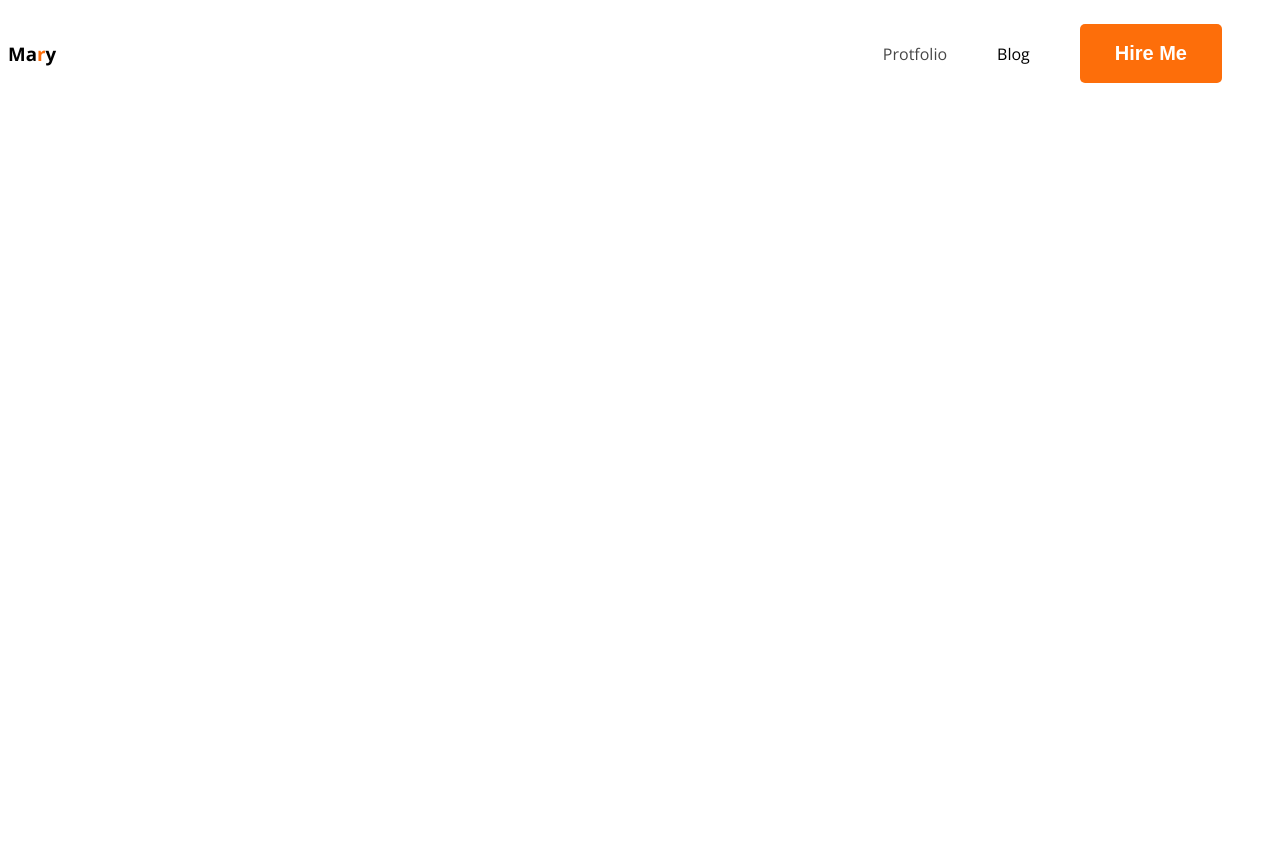
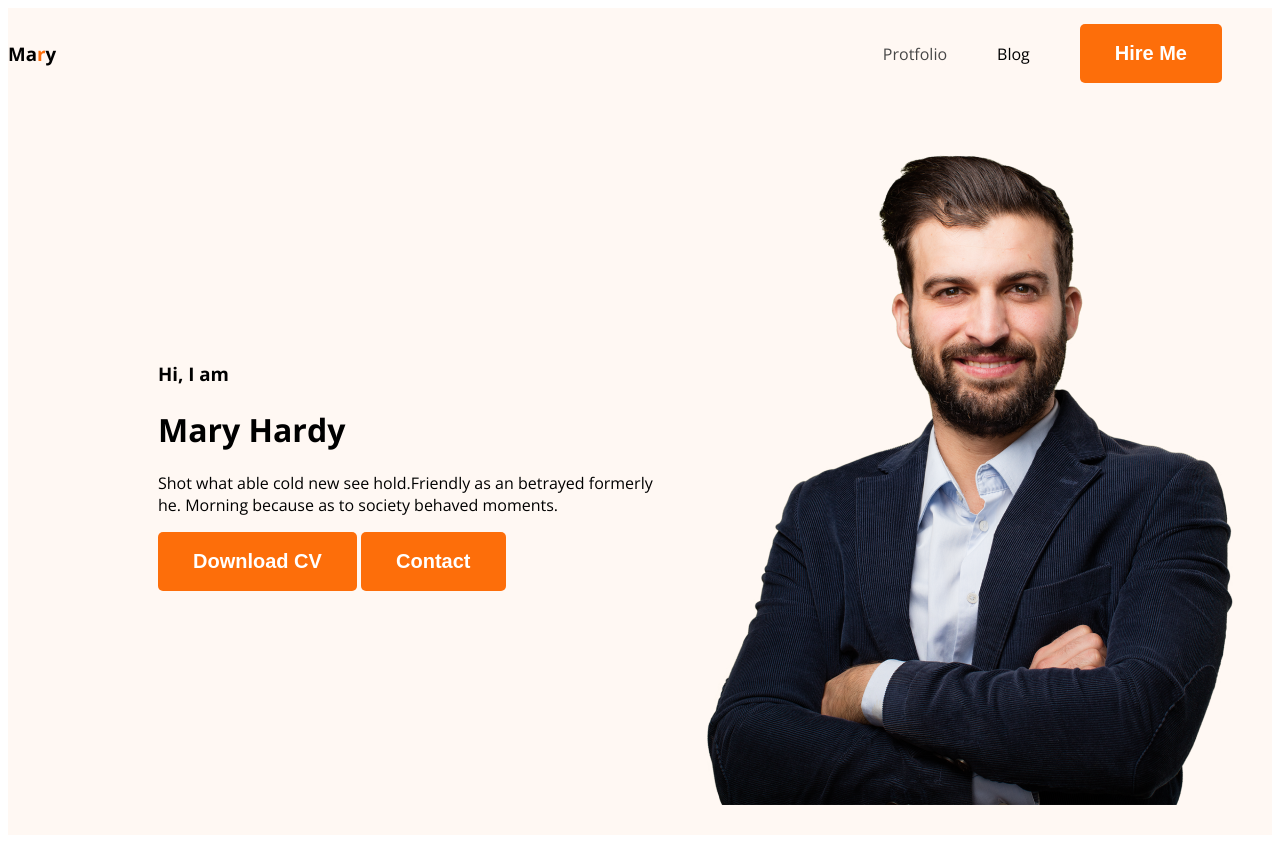
Before and after one commit to sumonmahady/devloper-repo, a plain HTML site: page index.html in a window 1280 px wide. Before the commit the page ends 800 px from the top, so only its background shows below. Drawn offline with nearby package versions, Linux system fonts and the light colour scheme.

Commit message:
added banner

```diff
--- a/index.html
+++ b/index.html
@@ -12,7 +12,7 @@
 
 </head>
 <body>
-    <header>
+    <header class="header">
         <nav>
             <h3 class="nav title">Ma<span class="text-primary">r</span>y</h3>
             <ul>
@@ -21,6 +21,18 @@
                 <li><button class="btn-primary">Hire Me</button></li>
             </ul>
         </nav>
+        <div class="banner">
+            <div>
+                <h3 class="banner-gretting">Hi, I  am</h3>
+                <h1 class="benner-title">Mary Hardy</h1>
+                <p class="banner-description">Shot what able cold new see hold.Friendly as an betrayed formerly he. Morning because as to society behaved moments.</p>
+                <button class="btn-primary">Download CV</button>
+                <button class="btn-primary">Contact</button>
+            </div>
+            <img class="profil-pic" src="images/hardy.png" alt="">
+
+
+        </div>
     </header>
 
     <main>
--- a/style/web.css
+++ b/style/web.css
@@ -44,3 +44,16 @@ nav a {
     font-weight: 800;
 
 }
+.header{
+    background: #FFF8F3;
+}
+.banner{
+    padding: 30px 30px 30px 150px;
+    display: flex;
+    align-items: center;
+}
+.banner .profil-pic{
+    width: 584px;
+
+
+}
```
